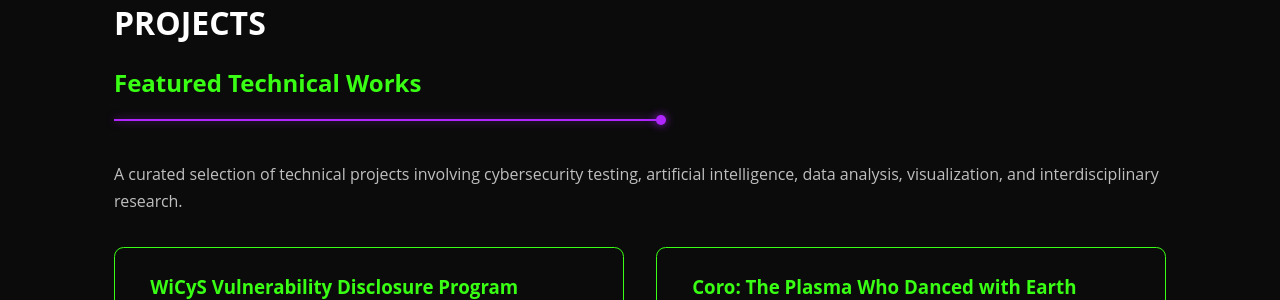
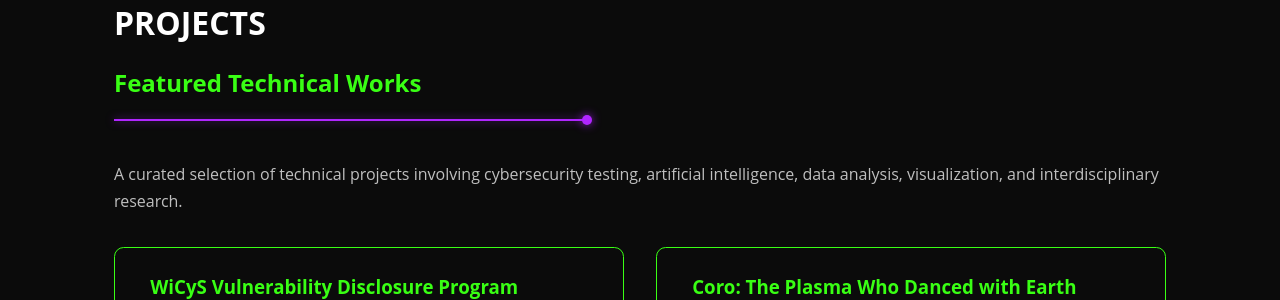
Before and after one commit to glsanclem/silvrnebyxlab, a Jekyll site: the page built from projects.md, in a window 1280 px wide. Shown: the part 145-445 px from the top of the page. Built offline with Jekyll 4.4.1, drawn with Linux system fonts in a browser that asks for light colours.

Commit message:
Adjust network divider width from 52% to 45%

```diff
--- a/assets/css/style.css
+++ b/assets/css/style.css
@@ -145,7 +145,7 @@ h2, h3 {
 
 .network_divider {
   position: relative;
-  width: 52%;
+  width: 45%;
   min-width: 340px;
   height: 2px;
   margin: 1.25rem 0 2.5rem;
```
